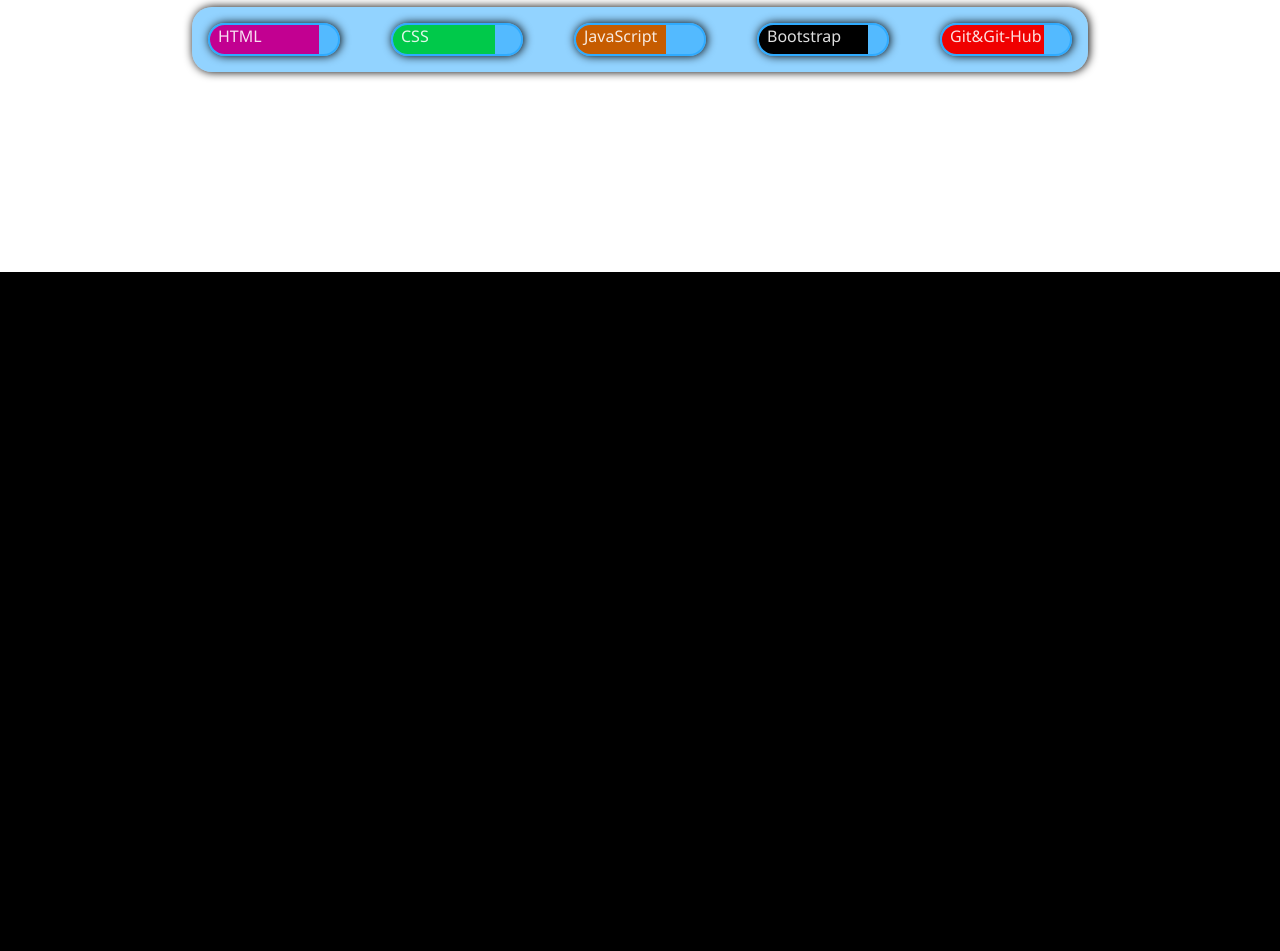
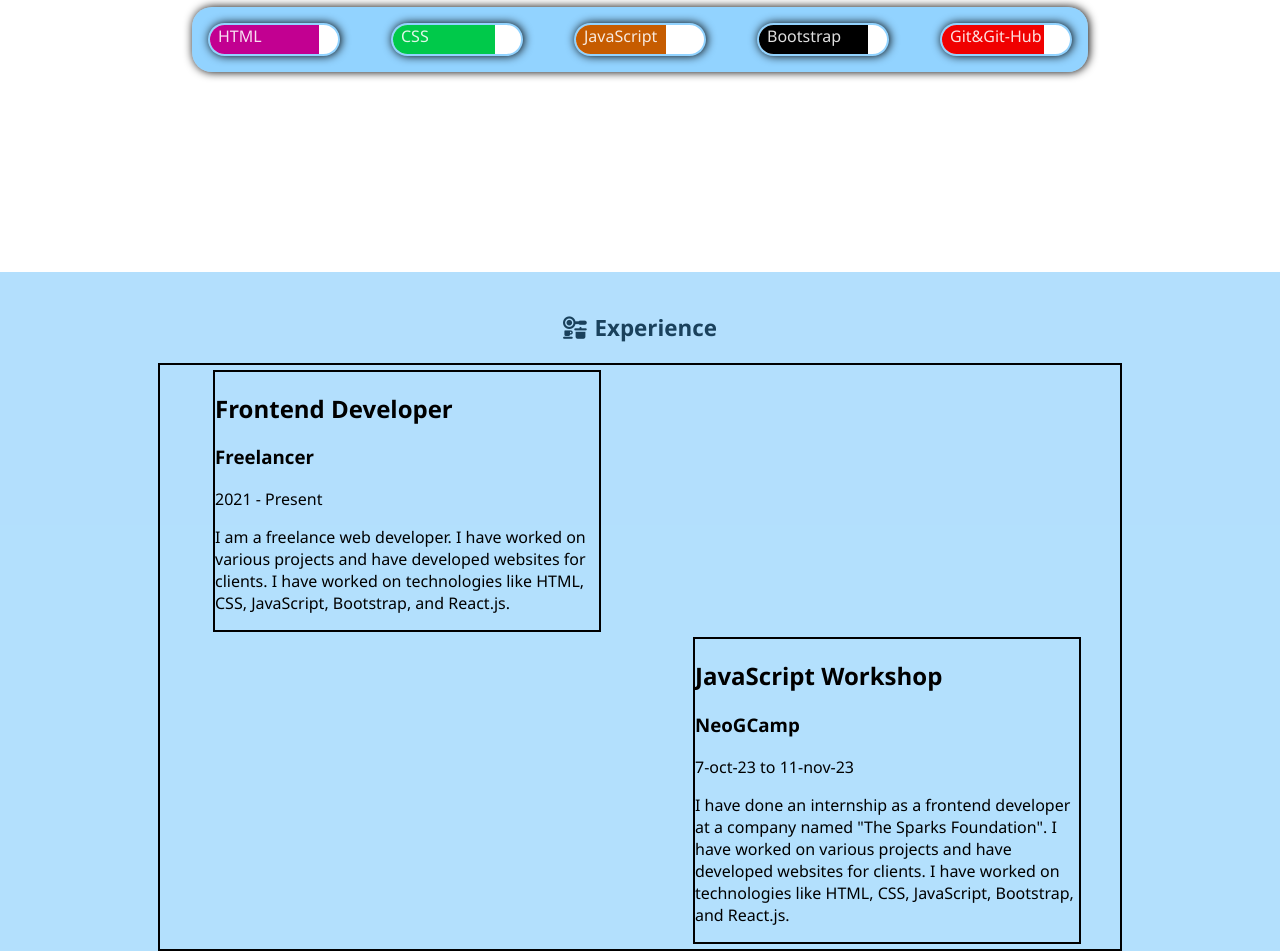
Before and after one commit to vishvadeep-chauhan/Resume-project-html-css, a plain HTML site: page index.html in a window 1280 px wide. Shown: the part 1254-2205 px from the top of the page. Before the commit the page ends 1526 px from the top, so only its background shows below. Drawn offline with Linux system fonts and the light colour scheme.

Commit message:
Add experience section to index.html and update style.css

```diff
--- a/index.html
+++ b/index.html
@@ -148,10 +148,51 @@
           </div>
         </div>
       </section>
-      <section id="Experience">
+
+      <!-- --------------------------------------------------------------------- -->
+
+      <section id="experience">
+
+        <h1 class="section-heading ">
+          <span><i class="fa-solid fa-kitchen-set"></i></span>
+          <span>Experience</span>
+        </h1>
+
+        <div class="timeline">
+
+          <div class="timeline-box">
+            <h2>Frontend Developer</h2>
+            <h3>Freelancer</h3>
+            <p>2021 - Present</p>
+            <p>
+              I am a freelance web developer. I have worked on various projects
+              and have developed websites for clients. I have worked on
+              technologies like HTML, CSS, JavaScript, Bootstrap, and React.js.
+            </p>
+          </div>
+
+          <div class="timeline-box">
+            <h2>JavaScript Workshop</h2>
+            <h3>NeoGCamp</h3>
+            <p>7-oct-23 to 11-nov-23</p>
+            <p>
+              I have done an internship as a frontend developer at a company
+              named "The Sparks Foundation". I have worked on various projects
+              and have developed websites for clients. I have worked on
+              technologies like HTML, CSS, JavaScript, Bootstrap, and React.js.
+            </p>
+          </div>
+
+          </div>
 
 
+      </div>
+
       </section>
+
+      <section id="education">
+
+        </div>
 
       <section id="education"></section>
       <section id="portfolio"></section>
--- a/style.css
+++ b/style.css
@@ -1,5 +1,5 @@
 body {
-  background-color: #000000;
+  /* background-color: #00000000; */
   margin: 0px;
   padding: 0px;
   font-family: "Segoe UI", Tahoma, Geneva, Verdana, sans-serif;
@@ -301,7 +301,7 @@ section:nth-child(2n + 1) {
 
   width: 8rem;
   height: 1.8rem;
-  background-color: #0099ff6d;
+  background-color: #ffffff;
   border-radius: 20px;
   border: #0099ff6d 2px solid;
   box-shadow: 1px 0px 10px #000000;
@@ -351,3 +351,26 @@ section:nth-child(2n + 1) {
   width: 85%;
   height: inherit;
 }
+
+
+/* timeline */
+
+.timeline  {
+  width: 75%;
+  position: relative;
+  border: 2px solid #000000;
+
+}
+
+.timeline-box{
+  position: relative;
+  margin: 5px;
+  width: 40%;
+  left: 5%;
+  min-height: 150px;
+  border: 2px solid #000000;
+}
+
+.timeline-box:nth-child(2n) {
+  left: 55%;
+}
```
